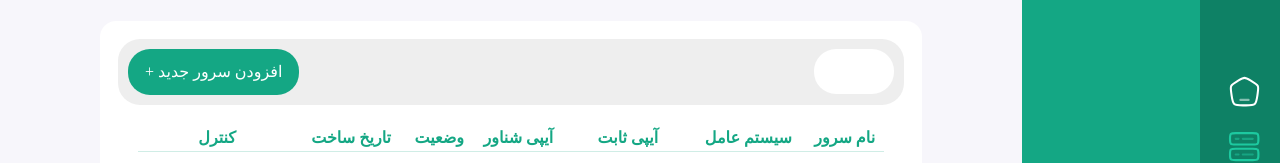
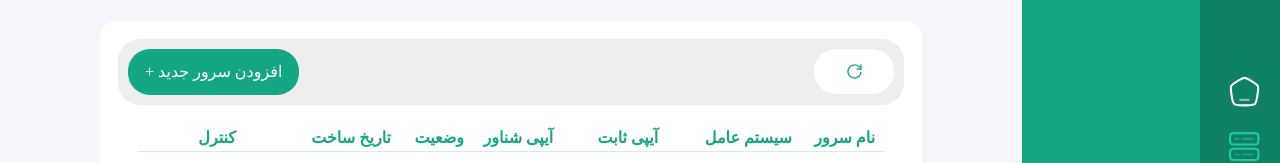
Before and after one commit to mohammadzeyghami/rayka-cloud, a React (Vite) app: page /cloud/list in a window 1280 px wide. Shown: the part 131-294 px from the top of the page. Built offline with nearby package versions, Linux system fonts and the light colour scheme.

Commit message:
refreshIcon color

```diff
--- a/src/pages/NetworkList.tsx
+++ b/src/pages/NetworkList.tsx
@@ -13,7 +13,7 @@ const NetworkList = () => {
       <div className="w-full h-[calc(100%-150px)] bg-white overflow-y-auto rounded-2xl p-[18px]">
         <div className="h-[66px] bg-[#EEEEEE] p-[10px] rounded-[22px] w-full flex justify-between">
           <button className="w-[80px] bg-white h-[45px] flex justify-center items-center rounded-md">
-            <RefreshIcon />
+            <RefreshIcon color="#14A784" />
           </button>
           <Link
             to={"/cloud/create-server"}
```
